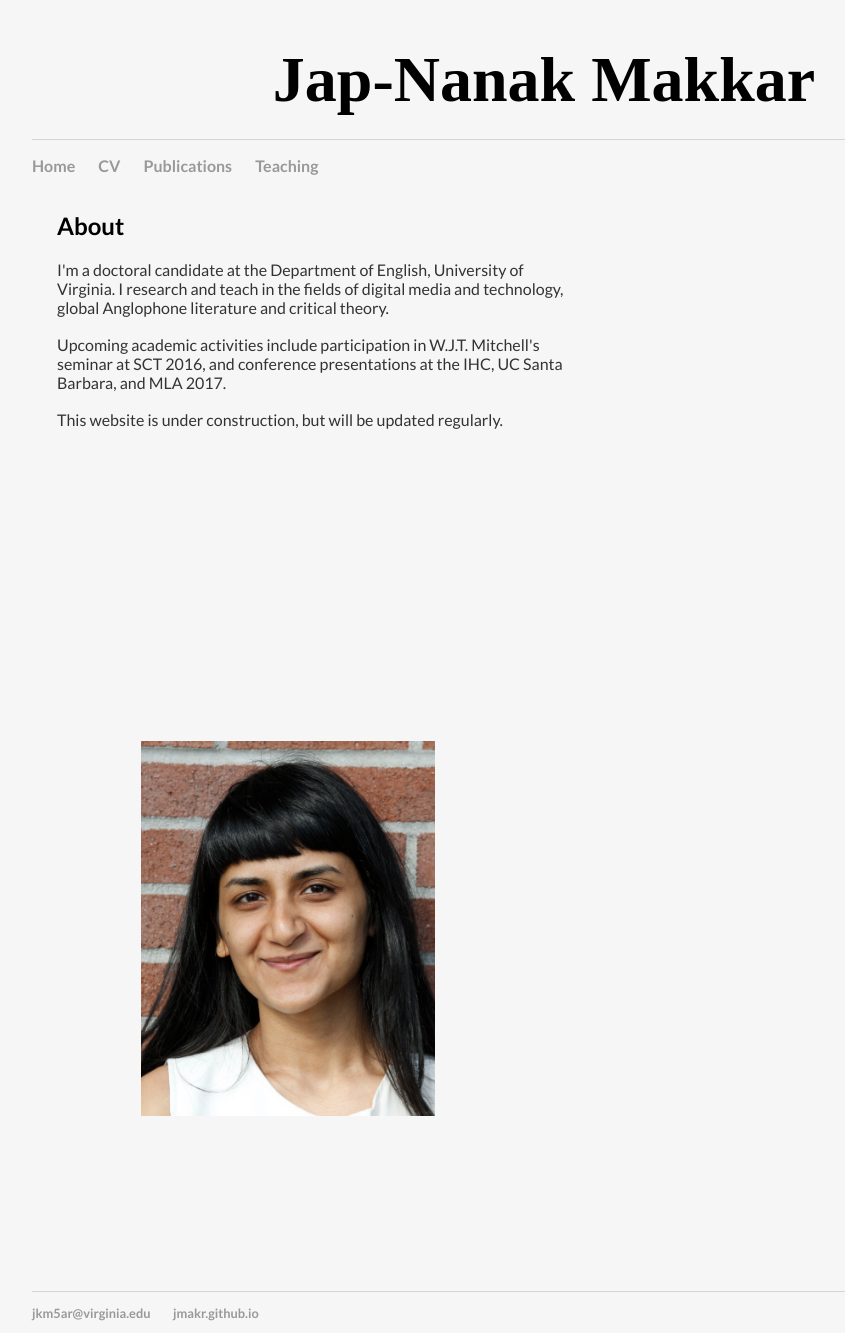
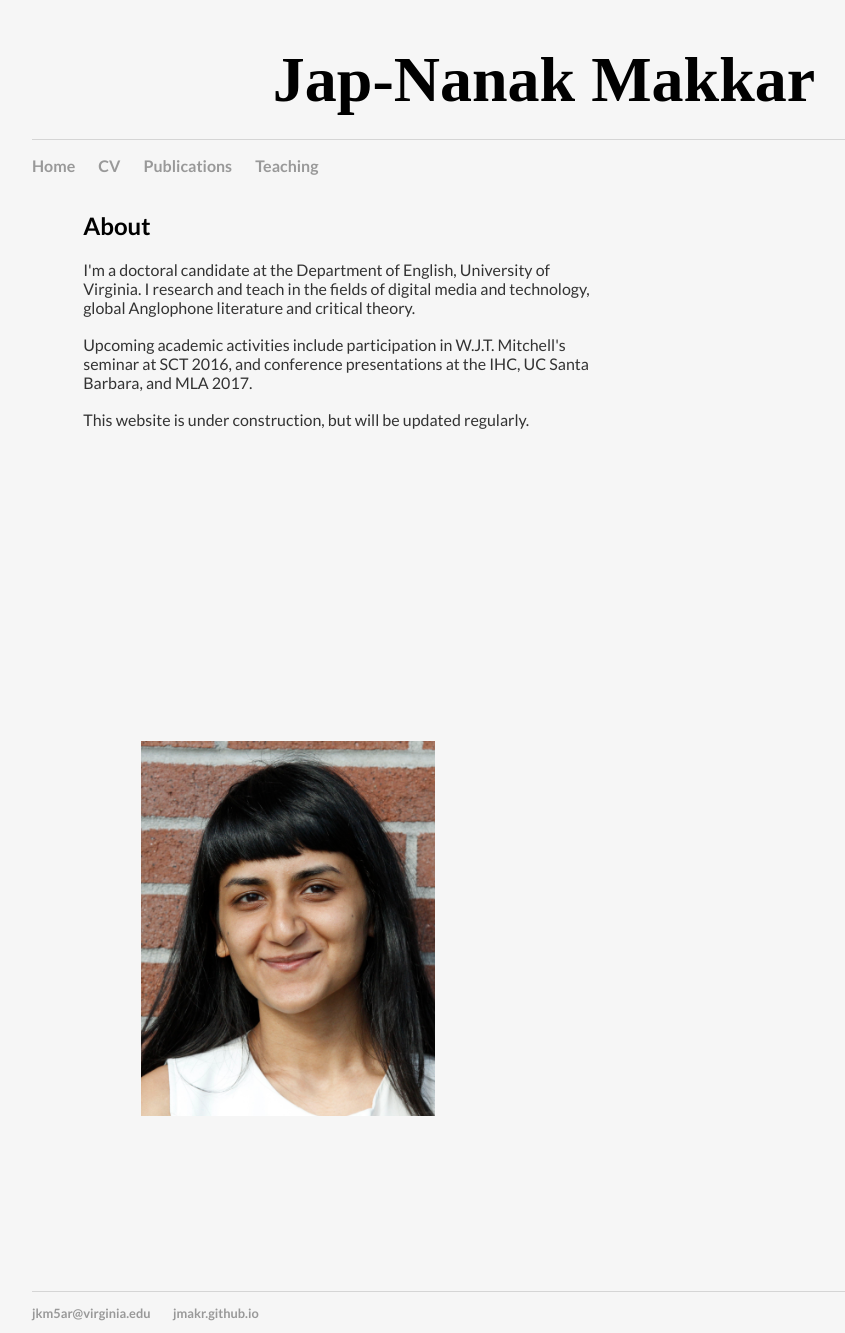
Before and after one commit to jmakr/jmakr.github.io, a Jekyll site: the page built from index.html, in a window 1280 px wide. Shown: the whole page, without its empty margins (96-941 px from the left). Built offline with Jekyll 4.4.1, drawn with Linux system fonts in a browser that asks for light colours.

Commit message:
Update main.css

```diff
--- a/css/main.css
+++ b/css/main.css
@@ -54,7 +54,7 @@ p {
     float: left;
     width: 50%;
     height: 550px;
-    padding-left:25px;
+    padding-left:5%;
 
 
 }
```
